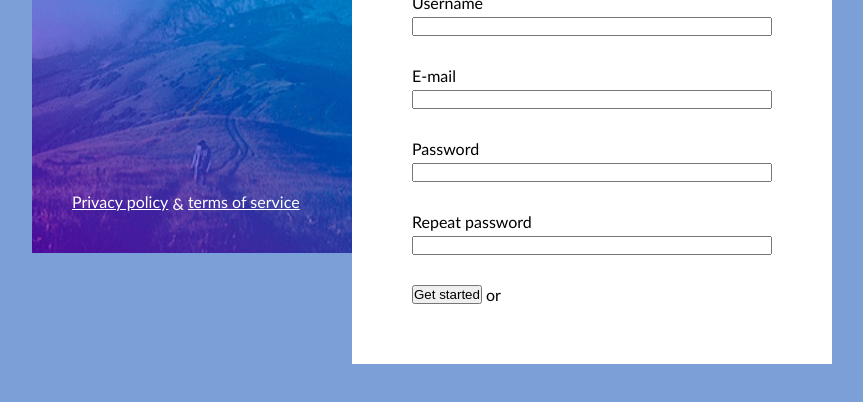
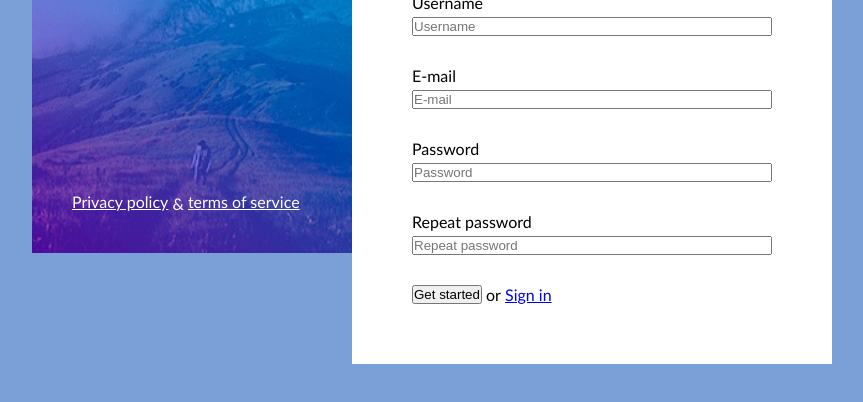
Before and after one commit to kauste/6-sign-up, a website: page index.html in a window 1280 px wide. Shown: the part 186-588 px from the top of the page, without its empty margins (208-1071 px from the left). Drawn offline with Linux system fonts and the light colour scheme.

Commit message:
Form refactoring

```diff
--- a/index.html
+++ b/index.html
@@ -39,25 +39,25 @@
             </p>
             <form class="form">
                 <div class="form-row">
-                    <label for="" class="label">Username</label>
-                    <input class="input">
+                    <label for="username" class="label">Username</label>
+                    <input id="username" type="text" class="input" placeholder="Username" required>
                 </div>
                 <div class="form-row">
-                    <label for="" class="label">E-mail</label>
-                    <input class="input">
+                    <label for="email" class="label">E-mail</label>
+                    <input id="email" id type="email" class="input" placeholder="E-mail" required>
                 </div>
                 <div class="form-row">
-                    <label for="" class="label">Password</label>
-                    <input class="input">
+                    <label for="pass" class="label">Password</label>
+                    <input id="pass" type="password" class="input" placeholder="Password" required>
                 </div>
                 <div class="form-row">
-                    <label for="" class="label">Repeat password</label>
-                    <input class="input">
+                    <label for="re-pass" class="label">Repeat password</label>
+                    <input id="re-pass" type="password" class="input" placeholder="Repeat password" required>
                 </div>
                 <div class="form-row">
-                    <button type="submit">Get started</button>
+                    <button class="button" type="submit">Get started</button>
                     <span>or</span>
-                    <a href="#" class="link"></a>
+                    <a href="#" class="link">Sign in</a>
                 </div>
             </form>
         </div>
```
